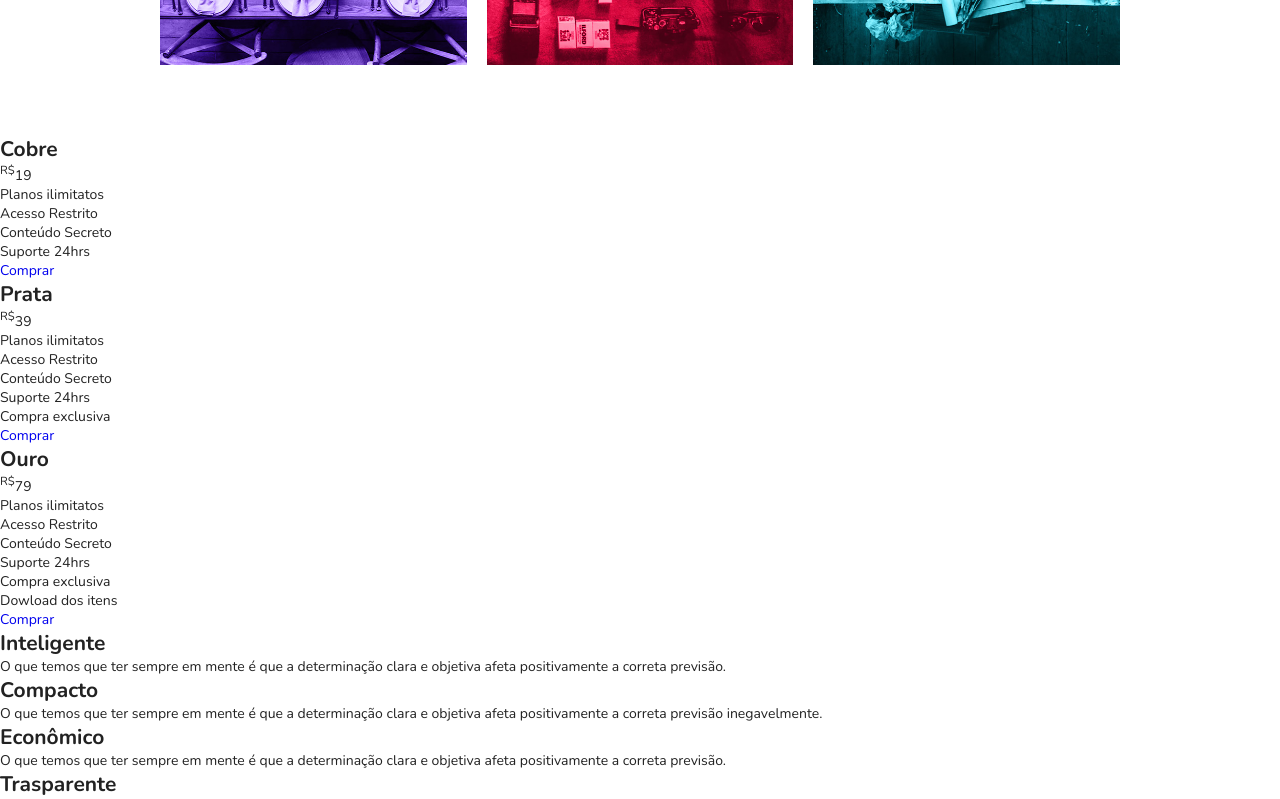
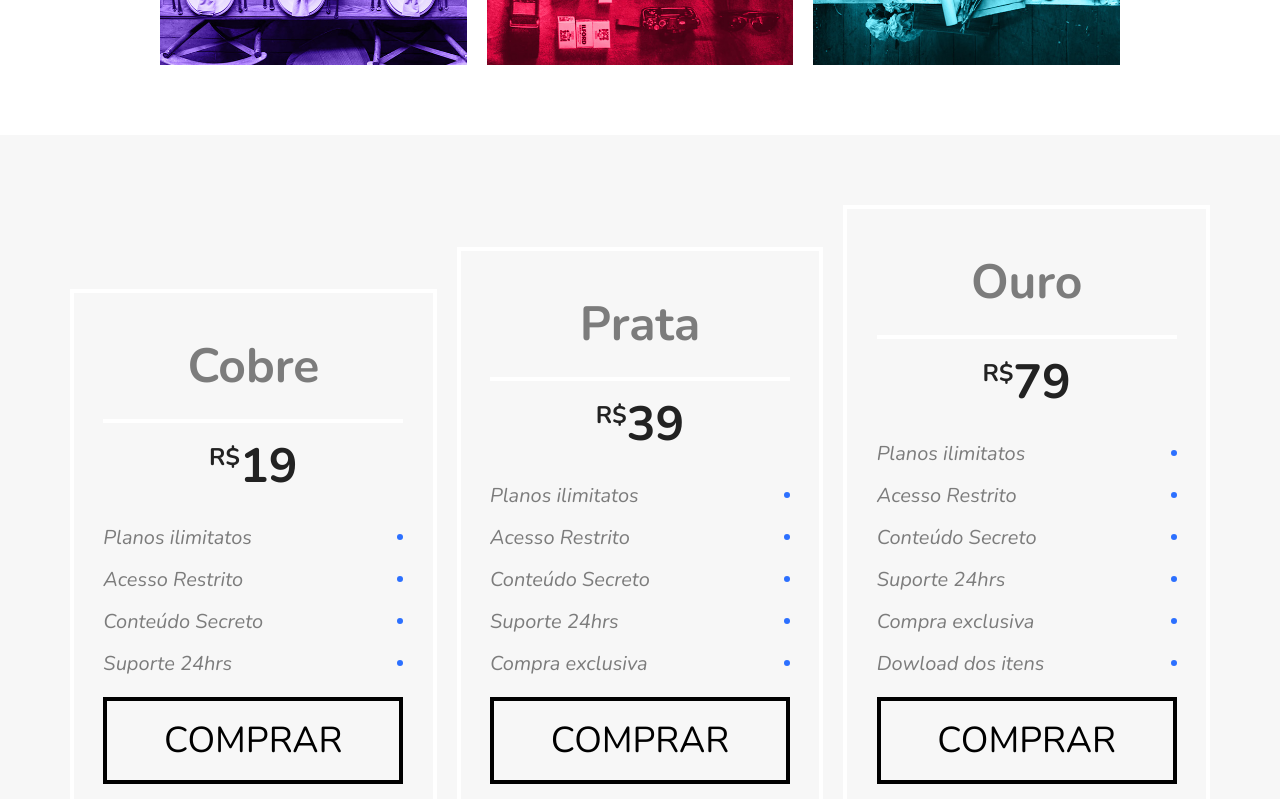
Before and after one commit to devMarilia/flex-blog, a React (Create React App) app: page / in a window 1280 px wide. Shown: the part 1700-2499 px from the top of the page. Built offline with nearby package versions, Linux system fonts and the light colour scheme.

Commit message:
Price components

```diff
--- a/src/components/Price/styles.js
+++ b/src/components/Price/styles.js
@@ -1,5 +1,75 @@
 import styled from 'styled-components';
 
-export const Container = styled.div`
+export const Container = styled.section`
+  background: var(--gray-primary);
 
+  display: flex;
+  flex-wrap: wrap;
+  align-items: flex-end;
+  padding: 60px;
+
+  .item-price{
+      flex: 1 1 260px;
+      border:  4px solid var(--white);
+      padding: 20px;
+      margin: 10px;
+  }
+
+  .item-price h2 {
+    font-size: 3rem;
+    color: var(--gray);
+    text-align: center;
+    margin-top: 20px;
+  }
+  .item-price span {
+    max-width: 300px;
+    margin: 20px auto;
+    display: block;
+    text-align: center;
+    font-weight: 600;
+    font-size: 3rem;
+    padding: 10px 0 5px 0;
+    border-top: 4px solid var(--white);
+  }
+  .item-price sup {
+      font-size: 1.5rem;
+  }
+  .item-price ul {
+      max-width: 300px;
+      margin: 20px auto;
+      font-size: 1.25rem;
+
+      font-style: italic;
+      color: var(--gray)
+  }
+  .item-price li {
+   display: flex;
+   justify-content: space-between;
+   align-items: center;
+   margin-bottom: 15px;
+  }
+  .item-price li::after{
+      content: " ";
+      display: block;
+      width: 6px;
+      height: 6px;
+      background-color: var(--blue);
+      border-radius: 50%;
+  }
+  a {
+    max-width: 300px;
+    display: block;
+    margin: 20px auto;
+    border : 4px solid;
+    color: var(--black);
+    text-transform: uppercase;
+    font-size: 2.25rem;
+    padding: 15px 0;
+    text-align: center;
+  }
+
+  @media (max-width: 800px) {
+      padding-left: 10px;
+      padding-right: 10px;
+  }
 `;
--- a/src/styles/GlobalStyle.js
+++ b/src/styles/GlobalStyle.js
@@ -11,6 +11,7 @@
   --gray-secundery: #a4a4a4;
   --purple: #ae81ff;
   --pink: #f9265e;
+  --black: #000000;
 }
   * {
     margin: 0;
```
